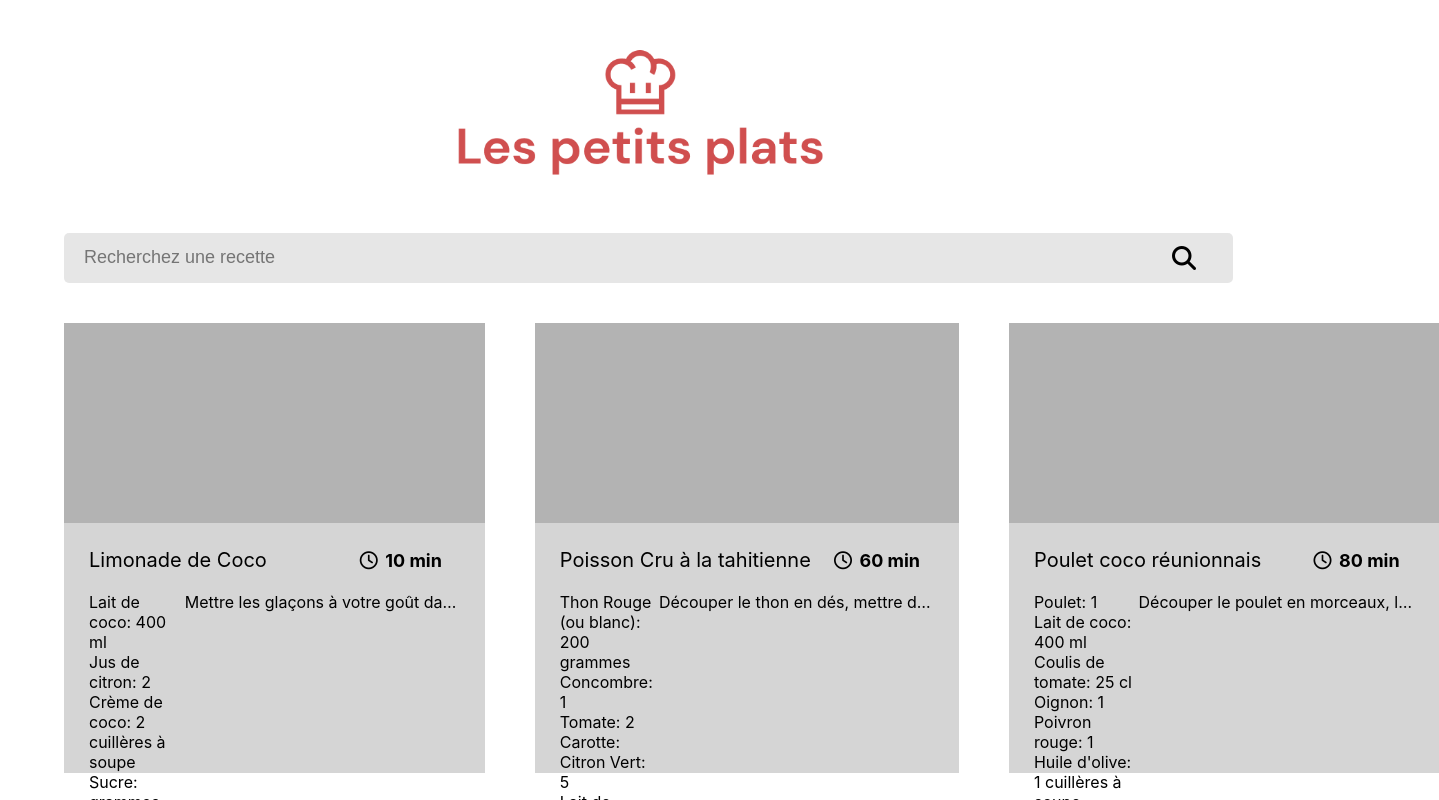
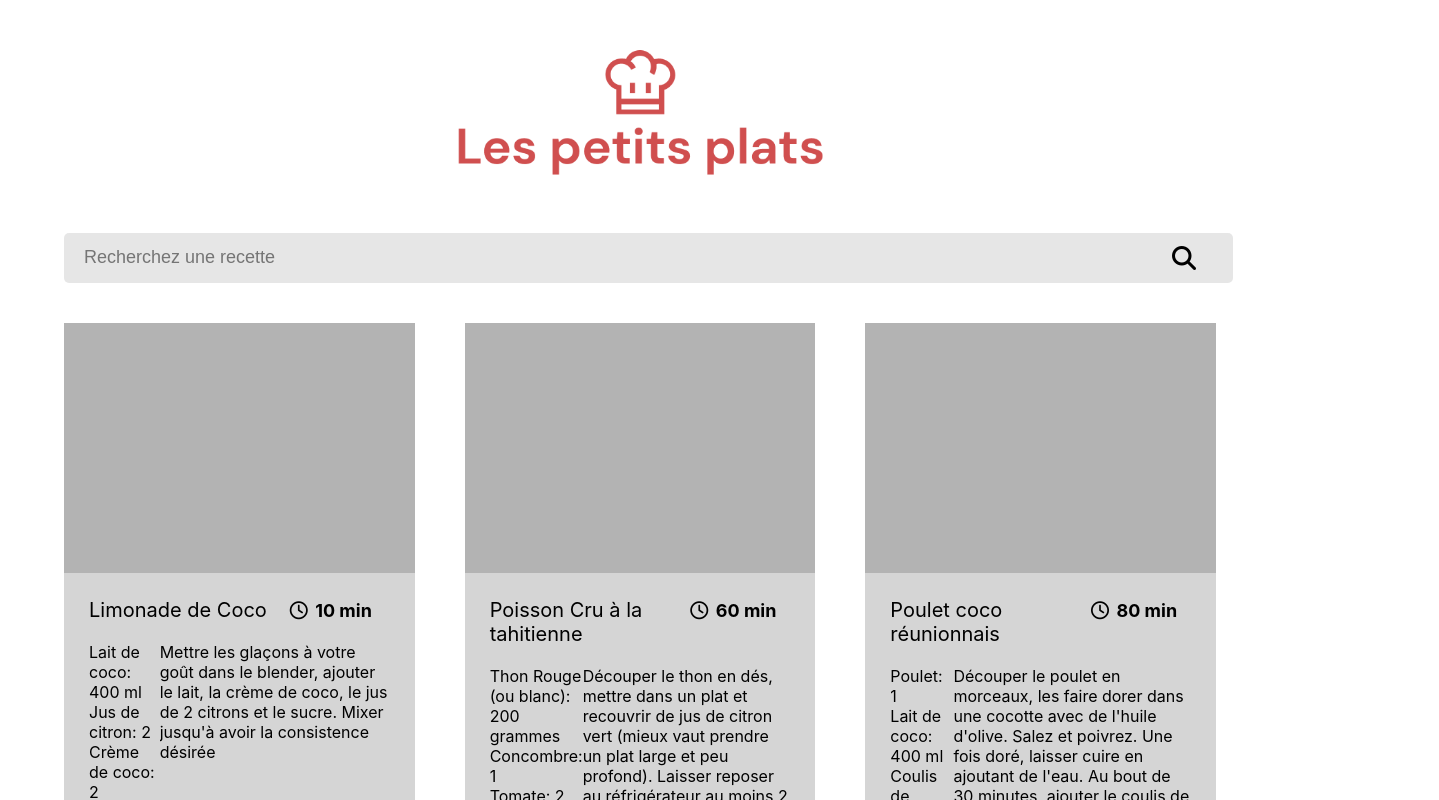
Before and after one commit to LoicQueval/P7-Algorithme_de_recherche_JavaScript, a React (Create React App) app in the folder les-petits-plats/: page / in a window 1280 px wide. Shown: the top 800 px of the page, 1439 px wide, since content can reach past the window. Built offline with nearby package versions, Linux system fonts and the light colour scheme.

Commit message:
add Idea to git igniore, fix ellipse of description receipts

```diff
--- a/les-petits-plats/src/components/ receipts/receipts.css
+++ b/les-petits-plats/src/components/ receipts/receipts.css
@@ -8,11 +8,11 @@ section .test {
 }
 section .test article .image {
   background-color: rgba(128, 128, 128, 0.6);
-  height: 200px;
+  height: 250px;
 }
 section .test article .card {
   background-color: rgba(128, 128, 128, 0.3333333333);
-  height: 200px;
+  height: 250px;
   padding: 25px;
 }
 section .test article .card .heading {
@@ -44,19 +44,14 @@ section .test article .card .content {
   justify-content: space-between;
   margin-top: 20px;
 }
-section .test article .card .content .ingredient {
-  width: 100%;
-}
 section .test article .card .content .description {
-  width: 275px;
   max-width: 275px;
 }
 section .test article .card .content .description p {
+  display: -webkit-box;
+  -webkit-line-clamp: 9;
+  -webkit-box-orient: vertical;
   overflow: hidden;
-  text-overflow: ellipsis;
-  white-space: nowrap;
-  height: 150px;
-  width: 275px;
 }
 
 p {
--- a/les-petits-plats/src/components/ receipts/receipts.scss
+++ b/les-petits-plats/src/components/ receipts/receipts.scss
@@ -9,12 +9,12 @@ section {
     article {
       .image {
         background-color: #80808099;
-        height: 200px;
+        height: 250px;
       }
 
       .card {
         background-color: #80808055;
-        height: 200px;
+        height: 250px;
         padding: 25px;
 
         .heading {
@@ -51,20 +51,14 @@ section {
           justify-content: space-between;
           margin-top: 20px;
 
-          .ingredient {
-            width: 100%;
-          }
-
           .description {
-            width: 275px;
             max-width: 275px;
 
             p {
+              display: -webkit-box;
+              -webkit-line-clamp: 9;
+              -webkit-box-orient: vertical;
               overflow: hidden;
-              text-overflow: ellipsis;
-              white-space: nowrap;
-              height: 150px;
-              width: 275px;
             }
           }
         }
```
Also changed, not shown: 2 other files (tests, documents, lock files or other folders).
